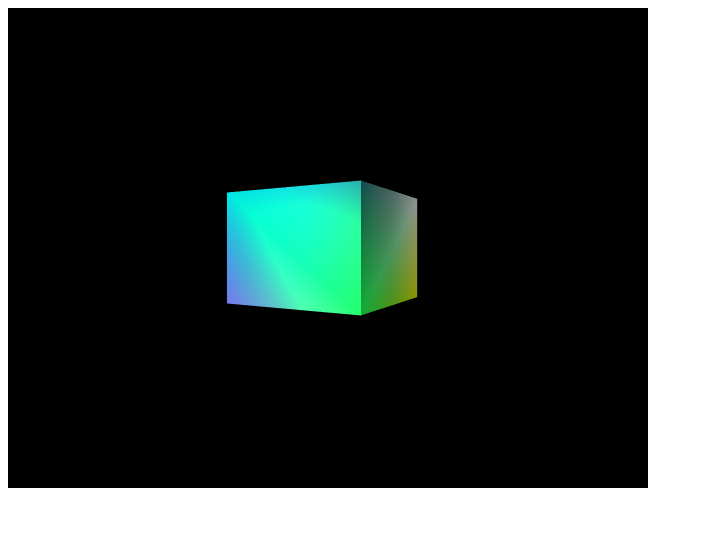
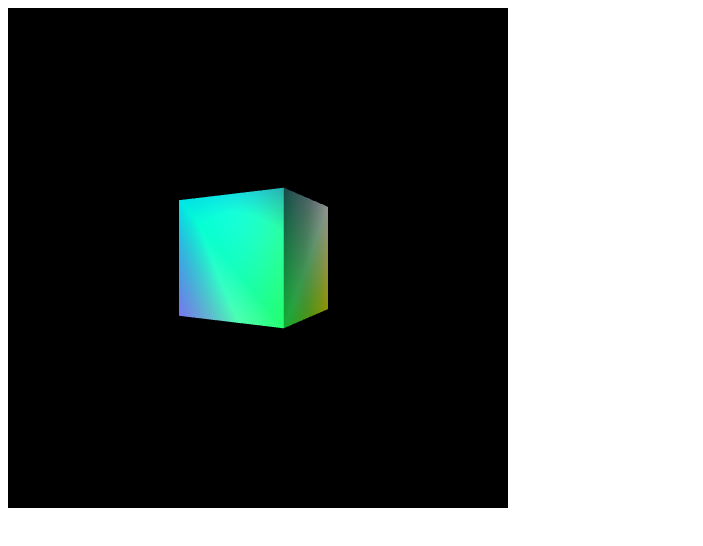
Before and after one commit to qsopol/computer_graphics, a plain HTML site: page lab--6/index.html in a window 1280 px wide. Shown: the whole page, without its empty margins (0-703 px from the left). Drawn offline with Linux system fonts and the light colour scheme.

Commit message:
Update index.html

```diff
--- a/lab--6/index.html
+++ b/lab--6/index.html
@@ -7,7 +7,7 @@
 
     </head>
     <body>
-           <canvas height="480" width="640" ID="gl">Your browser is for peasants. Get Chrome.</canvas>
+           <canvas height="500" width="500" ID="gl">Your browser is for peasants. Get Chrome.</canvas>
            <p ID="webglbroke"></p>
            <script type="text/javascript" src="script.js"></script>
     </body>
```
